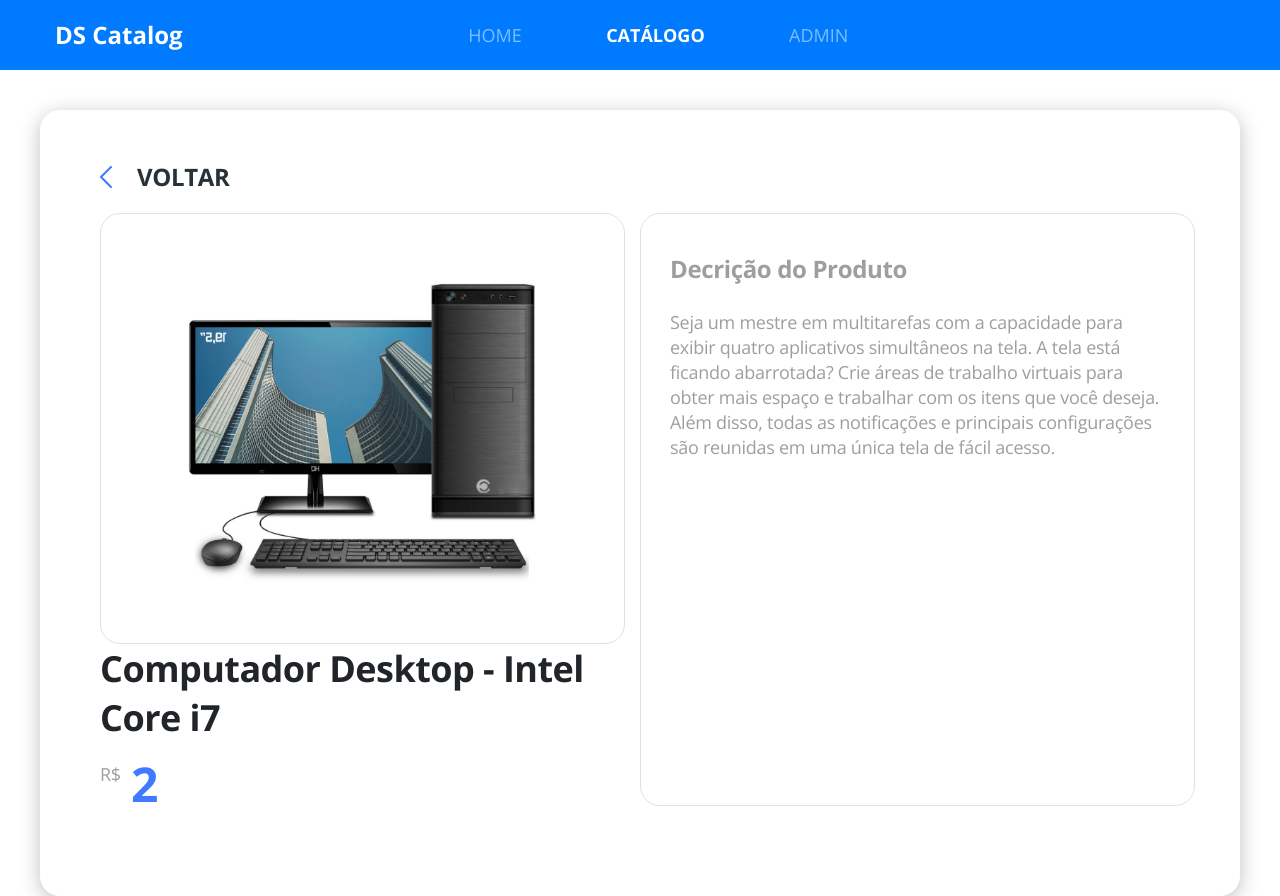
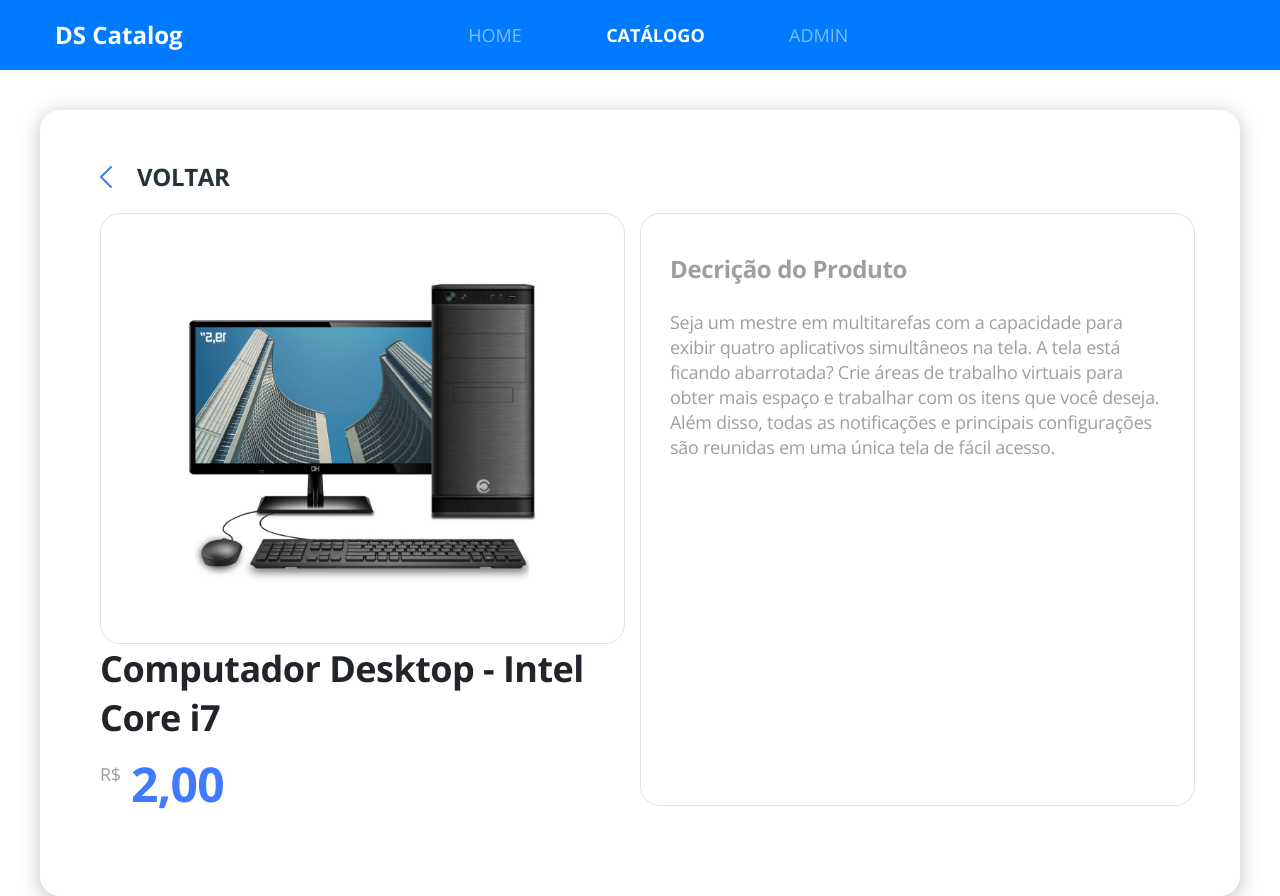
Before and after one commit to pcoliveira90/dscatalog, a React (Create React App) app in the folder front-web/: page /products/1 in a window 1280 px wide. Built offline with nearby package versions, Linux system fonts and the light colour scheme; no server answers.

Commit message:
format price

```diff
--- a/front-web/src/core/components/ProductPrice/index.tsx
+++ b/front-web/src/core/components/ProductPrice/index.tsx
@@ -4,11 +4,16 @@
 type Props ={
     price:number;
 }
+
+const formatPrice= (price:number) => {
+    return ( new Intl.NumberFormat('pt-BR', {minimumFractionDigits:2}).format(price));
+}
+
 const ProductPrice = ({price}:Props) =>{
     return(
         <div className="product-price-container">
             <span className="product-currency">R$</span>
-            <h3 className="product-price">{price}</h3>
+            <h3 className="product-price">{formatPrice(price)}</h3>
         </div>
     )
 }
--- a/front-web/src/pages/Catalog/components/ProductCard/index.tsx
+++ b/front-web/src/pages/Catalog/components/ProductCard/index.tsx
@@ -7,6 +7,7 @@
 type Props={
     product: Product;
 }
+
 const ProductCard = ({product}:Props) =>{
     return(
         <div className="card-base border-radius-10 product-card">
```
Also changed, not shown: 1 other file (tests, documents, lock files or other folders).
